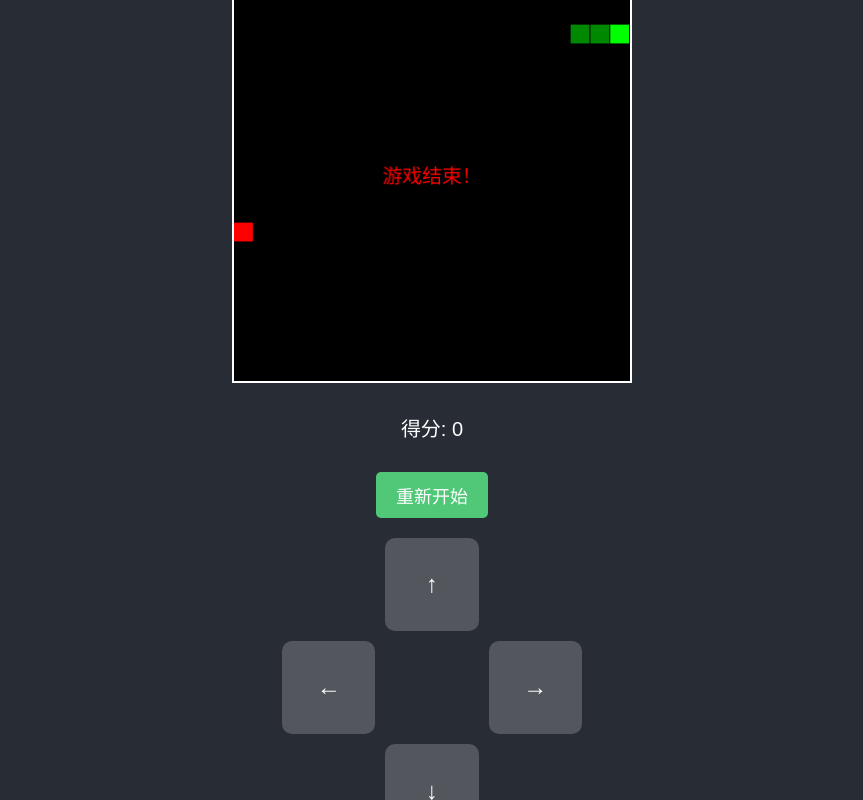
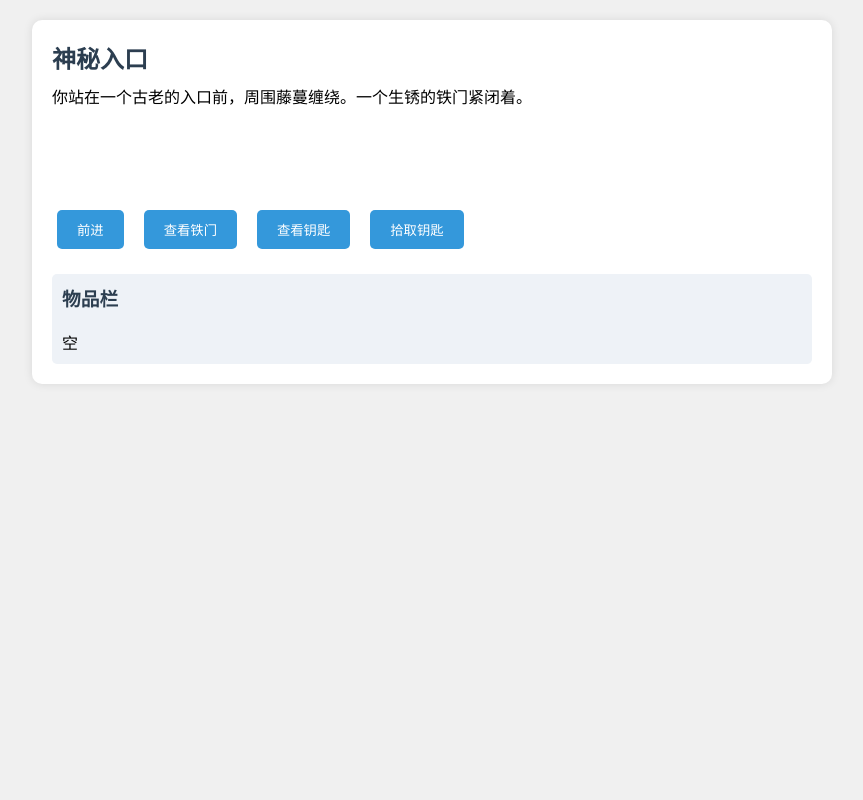
Before and after one commit to yunn123111/snake-game, a plain HTML site: page index.html in a window 1280 px wide. Shown: the whole page, without its empty margins (208-1071 px from the left). Drawn offline with Linux system fonts and the light colour scheme.

Commit message:
Update index.html

```diff
--- a/index.html
+++ b/index.html
@@ -2,320 +2,249 @@
 <html lang="zh">
 <head>
     <meta charset="UTF-8">
-    <meta name="viewport" content="width=device-width, initial-scale=1.0, maximum-scale=1.0, user-scalable=no">
-    <title>贪吃蛇游戏</title>
+    <meta name="viewport" content="width=device-width, initial-scale=1.0">
+    <title>神秘古宅探险</title>
     <style>
-        * {
-            -webkit-touch-callout: none;
-            -webkit-user-select: none;
-            user-select: none;
-            padding: 0;
-            margin: 0;
-            box-sizing: border-box;
+        body {
+            font-family: Arial, sans-serif;
+            max-width: 800px;
+            margin: 20px auto;
+            padding: 0 20px;
+            background-color: #f0f0f0;
         }
 
-        html, body {
-            width: 100%;
-            height: 100%;
-            overflow: hidden;
-            background-color: #282c34;
+        #game-container {
+            background-color: white;
+            padding: 20px;
+            border-radius: 10px;
+            box-shadow: 0 0 10px rgba(0,0,0,0.1);
         }
 
-        body {
-            display: flex;
-            justify-content: center;
-            align-items: center;
-            flex-direction: column;
-            touch-action: none;
-            position: fixed;
+        #story-text {
+            margin-bottom: 20px;
+            line-height: 1.6;
+            min-height: 100px;
         }
 
-        #gameWrapper {
-            position: relative;
-            width: 90vw;
-            max-width: 400px;
-            aspect-ratio: 1;
-            margin: 20px auto;
+        #room-name {
+            font-size: 1.5em;
+            font-weight: bold;
+            color: #2c3e50;
+            margin-bottom: 10px;
         }
 
-        canvas {
-            position: absolute;
-            top: 0;
-            left: 0;
-            width: 100%;
-            height: 100%;
-            border: 2px solid #ffffff;
-            background-color: #000000;
-            touch-action: none;
+        .action-button {
+            background-color: #3498db;
+            color: white;
+            border: none;
+            padding: 10px 20px;
+            margin: 5px;
+            border-radius: 5px;
+            cursor: pointer;
+            transition: background-color 0.3s;
         }
 
-        #restartButton {
-            margin-top: 20px;
-            display: none;
-            padding: 10px 20px;
-            font-size: 18px;
-            cursor: pointer;
-            background-color: #50c878;
-            border: none;
-            border-radius: 5px;
-            color: white;
+        .action-button:hover {
+            background-color: #2980b9;
         }
 
-        #score {
-            color: white;
-            font-size: 20px;
-            margin: 10px 0;
-            font-family: Arial, sans-serif;
+        #actions-container {
+            display: flex;
+            flex-wrap: wrap;
+            gap: 10px;
+            margin-top: 20px;
         }
 
-        #controls {
-            width: 90vw;
-            max-width: 300px;
+        #inventory {
             margin-top: 20px;
-            display: grid;
-            grid-template-columns: repeat(3, 1fr);
-            grid-template-rows: repeat(3, 1fr);
-            gap: 10px;
-            aspect-ratio: 1;
+            padding: 10px;
+            background-color: #eef2f7;
+            border-radius: 5px;
         }
 
-        .control-btn {
-            background-color: rgba(255, 255, 255, 0.2);
-            border: none;
-            border-radius: 10px;
-            color: white;
-            font-size: 24px;
-            padding: 15px;
-            touch-action: manipulation;
+        #inventory h3 {
+            margin-top: 0;
+            color: #2c3e50;
         }
 
-        .control-btn:active {
-            background-color: rgba(255, 255, 255, 0.4);
+        @media (max-width: 600px) {
+            body {
+                margin: 10px;
+                padding: 0 10px;
+            }
+
+            .action-button {
+                width: 100%;
+                margin: 5px 0;
+            }
         }
     </style>
 </head>
 <body>
-    <div id="gameWrapper">
-        <canvas id="gameCanvas"></canvas>
+    <div id="game-container">
+        <div id="room-name"></div>
+        <div id="story-text"></div>
+        <div id="actions-container"></div>
+        <div id="inventory">
+            <h3>物品栏</h3>
+            <div id="inventory-items"></div>
         </div>
-    <div id="score">得分: 0</div>
-    <button id="restartButton">重新开始</button>
-    <div id="controls">
-        <div></div>
-        <button class="control-btn" id="upBtn">↑</button>
-        <div></div>
-        <button class="control-btn" id="leftBtn">←</button>
-        <div></div>
-        <button class="control-btn" id="rightBtn">→</button>
-        <div></div>
-        <button class="control-btn" id="downBtn">↓</button>
-        <div></div>
     </div>
 
     <script>
-        const canvas = document.getElementById("gameCanvas");
-        const ctx = canvas.getContext("2d");
-        const wrapper = document.getElementById("gameWrapper");
-        const restartButton = document.getElementById("restartButton");
-        const scoreDisplay = document.getElementById("score");
-
-        let pixelRatio = window.devicePixelRatio || 1;
-        let boxSize = 20;
-        let direction = "RIGHT";
-        let nextDirection = "RIGHT";
-        let gameOver = false;
-        let gameInterval;
-        let score = 0;
-
-        function initCanvas() {
-            // 设置画布的实际大小
-            const rect = wrapper.getBoundingClientRect();
-            canvas.width = rect.width * pixelRatio;
-            canvas.height = rect.height * pixelRatio;
-
-            // 调整绘图上下文的比例
-            ctx.scale(pixelRatio, pixelRatio);
-
-            // 设置画布的CSS大小
-            canvas.style.width = rect.width + 'px';
-            canvas.style.height = rect.height + 'px';
-
-            // 计算方格大小
-            boxSize = Math.floor(rect.width / 20);
-        }
-
-        // 初始化游戏状态
-        function initGame() {
-            initCanvas();
-            snake = [
-                { x: boxSize * 2, y: boxSize * 2 },
-                { x: boxSize, y: boxSize * 2 },
-                { x: 0, y: boxSize * 2 }
-            ];
-            food = getNewFoodPosition();
-            direction = "RIGHT";
-            nextDirection = "RIGHT";
-            score = 0;
-            scoreDisplay.textContent = `得分: ${score}`;
-        }
-
-        function getNewFoodPosition() {
-            const gridWidth = Math.floor(canvas.width / pixelRatio / boxSize);
-            const gridHeight = Math.floor(canvas.height / pixelRatio / boxSize);
-            let newFood;
-            do {
-                newFood = {
-                    x: Math.floor(Math.random() * gridWidth) * boxSize,
-                    y: Math.floor(Math.random() * gridHeight) * boxSize
-                };
-            } while (snake.some(segment => segment.x === newFood.x && segment.y === newFood.y));
-            return newFood;
-        }
-
-        function drawSnake() {
-            ctx.fillStyle = "lime";
-            snake.forEach((segment, index) => {
-                ctx.fillRect(segment.x, segment.y, boxSize - 1, boxSize - 1);
-                if (index === 0) {
-                    // 蛇头用深色标记
-                    ctx.fillStyle = "#008800";
-                }
-            });
-        }
-
-        function drawFood() {
-            ctx.fillStyle = "red";
-            ctx.fillRect(food.x, food.y, boxSize - 1, boxSize - 1);
-        }
-
-        function checkCollision(x, y) {
-            // 检查是否撞墙
-            if (x < 0 || x >= canvas.width / pixelRatio || y < 0 || y >= canvas.height / pixelRatio) {
-                return true;
-            }
-            // 检查是否撞到自己
-            return snake.some((segment, index) => {
-                if (index === 0) return false;
-                return segment.x === x && segment.y === y;
-            });
-        }
-
-        function updateGame() {
-            direction = nextDirection;
-            const head = { x: snake[0].x, y: snake[0].y };
-
-            switch (direction) {
-                case "LEFT": head.x -= boxSize; break;
-                case "RIGHT": head.x += boxSize; break;
-                case "UP": head.y -= boxSize; break;
-                case "DOWN": head.y += boxSize; break;
-            }
-
-            if (checkCollision(head.x, head.y)) {
-                gameOver = true;
-                showGameOver();
-                return;
-            }
-
-            snake.unshift(head);
-
-            if (head.x === food.x && head.y === food.y) {
-                score += 10;
-                scoreDisplay.textContent = `得分: ${score}`;
-                food = getNewFoodPosition();
-            } else {
-                snake.pop();
+        class Room {
+            constructor(name, description) {
+                this.name = name;
+                this.description = description;
+                this.linkedRooms = {};
+                this.items = [];
             }
         }
 
-        function gameLoop() {
-            if (gameOver) return;
-
-            ctx.clearRect(0, 0, canvas.width, canvas.height);
-            updateGame();
-            drawFood();
-            drawSnake();
+        class Item {
+            constructor(name, description, canTake = true) {
+                this.name = name;
+                this.description = description;
+                this.canTake = canTake;
+            }
         }
 
-        function showGameOver() {
-            clearInterval(gameInterval);
-            ctx.fillStyle = "rgba(0, 0, 0, 0.5)";
-            ctx.fillRect(0, 0, canvas.width / pixelRatio, canvas.height / pixelRatio);
-            ctx.fillStyle = "red";
-            ctx.font = "20px Arial";
-            ctx.textAlign = "center";
-            ctx.fillText("游戏结束！", canvas.width / pixelRatio / 2, canvas.height / pixelRatio / 2);
-            restartButton.style.display = "block";
+        class Game {
+            constructor() {
+                this.currentRoom = null;
+                this.inventory = [];
+                this.rooms = {};
+                this.setupGame();
+                this.updateDisplay();
             }
 
-        function startGame() {
-            gameOver = false;
-            restartButton.style.display = "none";
-            initGame();
-            if (gameInterval) clearInterval(gameInterval);
-            gameInterval = setInterval(gameLoop, 100);
+            setupGame() {
+                // 创建房间
+                const entrance = new Room(
+                    "神秘入口",
+                    "你站在一个古老的入口前，周围藤蔓缠绕。一个生锈的铁门紧闭着。"
+                );
+
+                const hall = new Room(
+                    "大厅",
+                    "宽敞的大厅里回荡着你的脚步声，墙上挂着几幅老旧的画像。"
+                );
+
+                const study = new Room(
+                    "书房",
+                    "书架上摆满了布满灰尘的古书，一张老旧的木桌上放着一盏台灯。"
+                );
+
+                const secretRoom = new Room(
+                    "密室",
+                    "一个隐藏的房间，看起来很久没人来过了。墙上挂着一幅巨大的地图。"
+                );
+
+                // 设置房间连接
+                entrance.linkedRooms = { "前进": hall };
+                hall.linkedRooms = {
+                    "后退": entrance,
+                    "左转": study
+                };
+                study.linkedRooms = { "返回": hall };
+
+                // 添加物品
+                entrance.items.push(
+                    new Item("铁门", "这扇门已经生锈，但似乎能打开。", false),
+                    new Item("钥匙", "一把生锈的铁钥匙，也许能打开什么。")
+                );
+
+                hall.items.push(
+                    new Item("画像", "一幅诡异的肖像画，画中人物的眼睛似乎在跟着你移动。", false)
+                );
+
+                study.items.push(
+                    new Item("日记", "一本破旧的日记本，记录着这里的秘密。")
+                );
+
+                // 保存所有房间
+                this.rooms = { entrance, hall, study, secretRoom };
+                this.currentRoom = entrance;
             }
 
-        // 控制按钮事件
-        const buttons = {
-            upBtn: "UP",
-            downBtn: "DOWN",
-            leftBtn: "LEFT",
-            rightBtn: "RIGHT"
-        };
+            updateDisplay() {
+                // 更新房间名称
+                document.getElementById('room-name').textContent = this.currentRoom.name;
 
-        Object.entries(buttons).forEach(([btnId, dir]) => {
-            const btn = document.getElementById(btnId);
-            btn.addEventListener("touchstart", (e) => {
-                e.preventDefault();
-                const opposites = {
-                    UP: "DOWN",
-                    DOWN: "UP",
-                    LEFT: "RIGHT",
-                    RIGHT: "LEFT"
-                };
-                if (direction !== opposites[dir]) {
-                    nextDirection = dir;
+                // 更新描述文本
+                document.getElementById('story-text').textContent = this.currentRoom.description;
+
+                // 更新可用动作
+                const actionsContainer = document.getElementById('actions-container');
+                actionsContainer.innerHTML = '';
+
+                // 添加移动按钮
+                for (const [direction, room] of Object.entries(this.currentRoom.linkedRooms)) {
+                    const button = this.createButton(direction, () => {
+                        this.currentRoom = room;
+                        this.updateDisplay();
+                    });
+                    actionsContainer.appendChild(button);
                 }
+
+                // 添加物品相关按钮
+                for (const item of this.currentRoom.items) {
+                    const lookButton = this.createButton(`查看${item.name}`, () => {
+                        alert(item.description);
                     });
+                    actionsContainer.appendChild(lookButton);
+
+                    if (item.canTake) {
+                        const takeButton = this.createButton(`拾取${item.name}`, () => {
+                            this.inventory.push(item);
+                            this.currentRoom.items = this.currentRoom.items.filter(i => i !== item);
+                            this.updateDisplay();
                         });
-
-        // 键盘控制
-        document.addEventListener("keydown", (e) => {
-            if (gameOver) return;
-            const keys = {
-                ArrowUp: "UP",
-                ArrowDown: "DOWN",
-                ArrowLeft: "LEFT",
-                ArrowRight: "RIGHT"
-            };
-            if (keys[e.key]) {
-                const opposites = {
-                    UP: "DOWN",
-                    DOWN: "UP",
-                    LEFT: "RIGHT",
-                    RIGHT: "LEFT"
-                };
-                if (direction !== opposites[keys[e.key]]) {
-                    nextDirection = keys[e.key];
+                        actionsContainer.appendChild(takeButton);
                     }
                 }
+
+                // 更新物品栏
+                const inventoryContainer = document.getElementById('inventory-items');
+                inventoryContainer.innerHTML = '';
+
+                if (this.inventory.length === 0) {
+                    inventoryContainer.textContent = '空';
+                } else {
+                    this.inventory.forEach(item => {
+                        const useButton = this.createButton(`使用${item.name}`, () => {
+                            this.useItem(item);
                         });
+                        inventoryContainer.appendChild(useButton);
+                    });
+                }
+            }
 
-        // 重启按钮事件
-        restartButton.addEventListener("click", startGame);
+            createButton(text, onClick) {
+                const button = document.createElement('button');
+                button.textContent = text;
+                button.className = 'action-button';
+                button.onclick = onClick;
+                return button;
+            }
 
-        // 处理窗口大小变化
-        let resizeTimeout;
-        window.addEventListener('resize', () => {
-            clearTimeout(resizeTimeout);
-            resizeTimeout = setTimeout(() => {
-                initCanvas();
-            }, 250);
-        });
+            useItem(item) {
+                if (item.name === "钥匙" && this.currentRoom.name === "神秘入口") {
+                    alert("你用钥匙打开了铁门，发现了一个新的通道！");
+                    this.currentRoom.linkedRooms["前进"] = this.rooms.secretRoom;
+                    this.rooms.secretRoom.linkedRooms["返回"] = this.currentRoom;
+                    this.inventory = this.inventory.filter(i => i !== item);
+                    this.updateDisplay();
+                } else {
+                    alert("这个物品现在没有特别的用处。");
+                }
+            }
+        }
 
-        // 开始游戏
-        startGame();
+        // 启动游戏
+        window.onload = () => {
+            new Game();
+        };
     </script>
 </body>
 </html>
```
Lines whose indentation alone changed are shown as unchanged.
